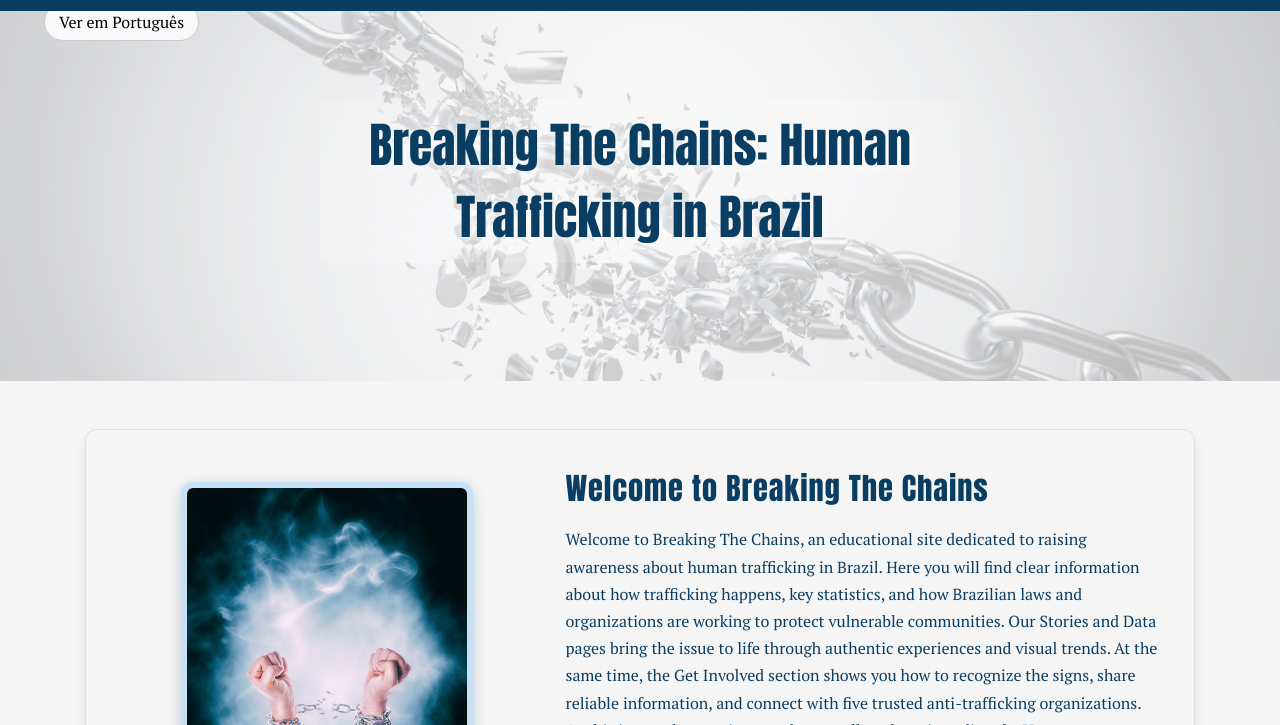
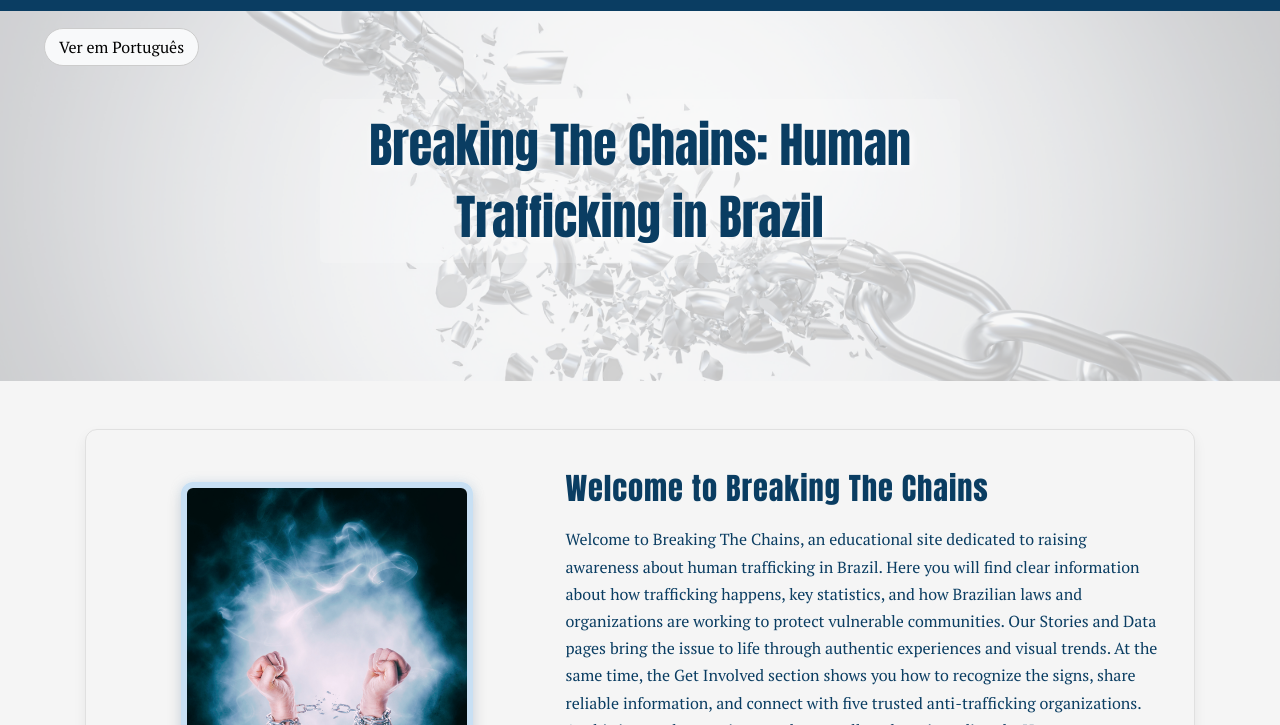
Before and after one commit to drr2c/breaking-the-chains-website-violet-team, a plain HTML site: page index.html in a window 1280 px wide. Shown: the part 75-800 px from the top of the page. Drawn offline with nearby package versions, Linux system fonts and the light colour scheme.

Commit message:
fixed language toggle location to be beneath the navbar again on CSS file

```diff
--- a/css/style.css
+++ b/css/style.css
@@ -95,7 +95,7 @@ h1, h2, h3, .page-header h1 {
 /* Language Toggle Styling */
 .language-toggle {
   position: fixed;
-  top: 70px; /* sits right below the navbar */
+  top: 95px; /* sits right below the navbar */
   left: 20px; /* aligned to the left side */
   z-index: 1050; /* ensures visibility above content */
 }
```
